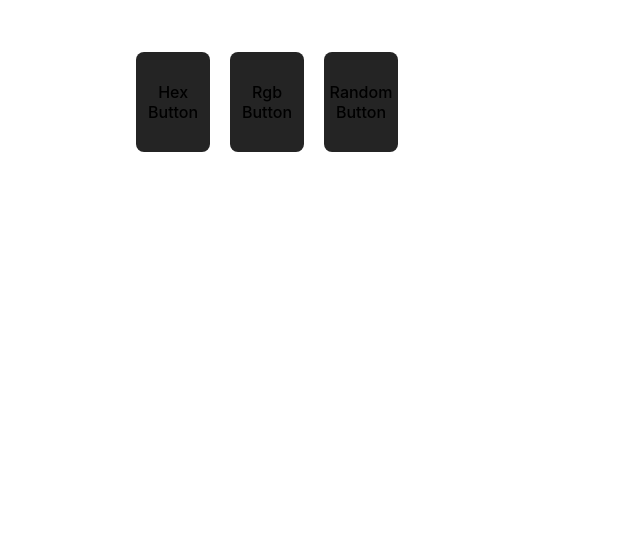
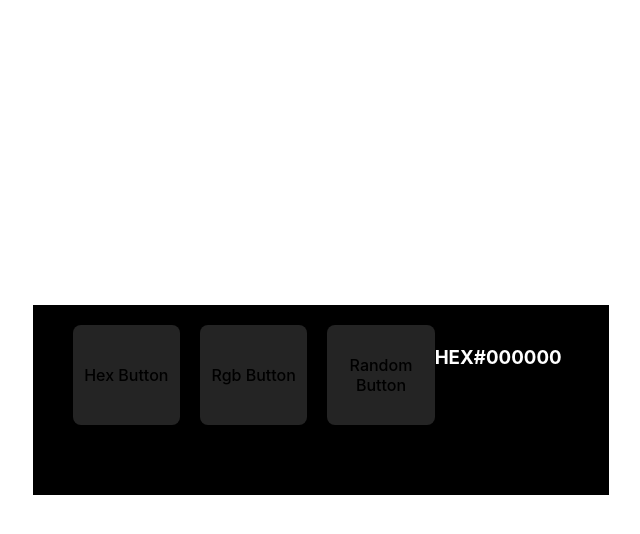
Before and after one commit to reauctioned/React_25, a React (Vite) app in the folder React_CodeCamp/: page / in a window 1280 px wide. Shown: the top 534 px of the page, without its empty margins (339-979 px from the left). Built offline with nearby package versions, Linux system fonts and the light colour scheme.

Commit message:
Dynamic Div + styling optimized

```diff
--- a/React_CodeCamp/src/components/color_gen/index.jsx
+++ b/React_CodeCamp/src/components/color_gen/index.jsx
@@ -3,18 +3,47 @@ import "./styles.css"
 
 export default function RandomColor(){
     const [typeOfColor,setTypeOfColor] = useState('hex')
-    const [color,setcolor] = useState('h#000000')
+    const [color,setColor] = useState('#000000')
+
+console.log(handleRandomColor)
+
+   function randomColorUtility(){
+    return Math.floor(Math.random()*length)
+   }
+
+  function handleRandomHexColor(){
+    const hex = [1,2,3,4,5,6,7,8,9,0,'A','B','C','D','E','F']
+    let hash ='#'
+
+    for(i = 0 ; i < 6 ; i ++){
+         hex += hex[randomColorUtility(hex.length)]
+       }
+       setColor()
+  }
 
 
 
+  function handleRandomRbgColor() {
+   const r = randomColorUtility(256)
+   const g = randomColorUtility(256)
+   const b = randomColorUtility(256)
+   setColor(`rgb${r},${g},${b}`)
+  }
 
+  function handleRandomColor(){}
 
 
    return (
 
-   <div className="wrapper">
-        <button>Hex Button</button>
-        <button>Rgb Button</button>
-        <button>Random Button</button>
+   <div className="wrapper" style={{background: color, height: "100%" , width: "100%"}}>
+        <button onClick={() => setTypeOfColor('hex')}>Hex Button</button>
+        <button onClick={() => setTypeOfColor('rgb')}>Rgb Button</button>
+        <button onClick={handleRandomColor()}>Random Button</button>
+           <div style={{display:"flex", justifyContent: "center", color: "white"
+           }}>
+            <h3>{typeOfColor === 'rbg'? "RGB" : "HEX"}</h3>
+            <h3>{color}</h3>
+           </div>
+
     </div>
 )}
--- a/React_CodeCamp/src/index.css
+++ b/React_CodeCamp/src/index.css
@@ -46,9 +46,7 @@ button {
   cursor: pointer;
   transition: border-color 0.25s;
 }
-button:hover {
-  box-shadow:12px 12px 12px #242424, -10px -10px 10px #242424;
-}
+
 button:focus,
 button:focus-visible {
   outline: 4px auto -webkit-focus-ring-color;
```
